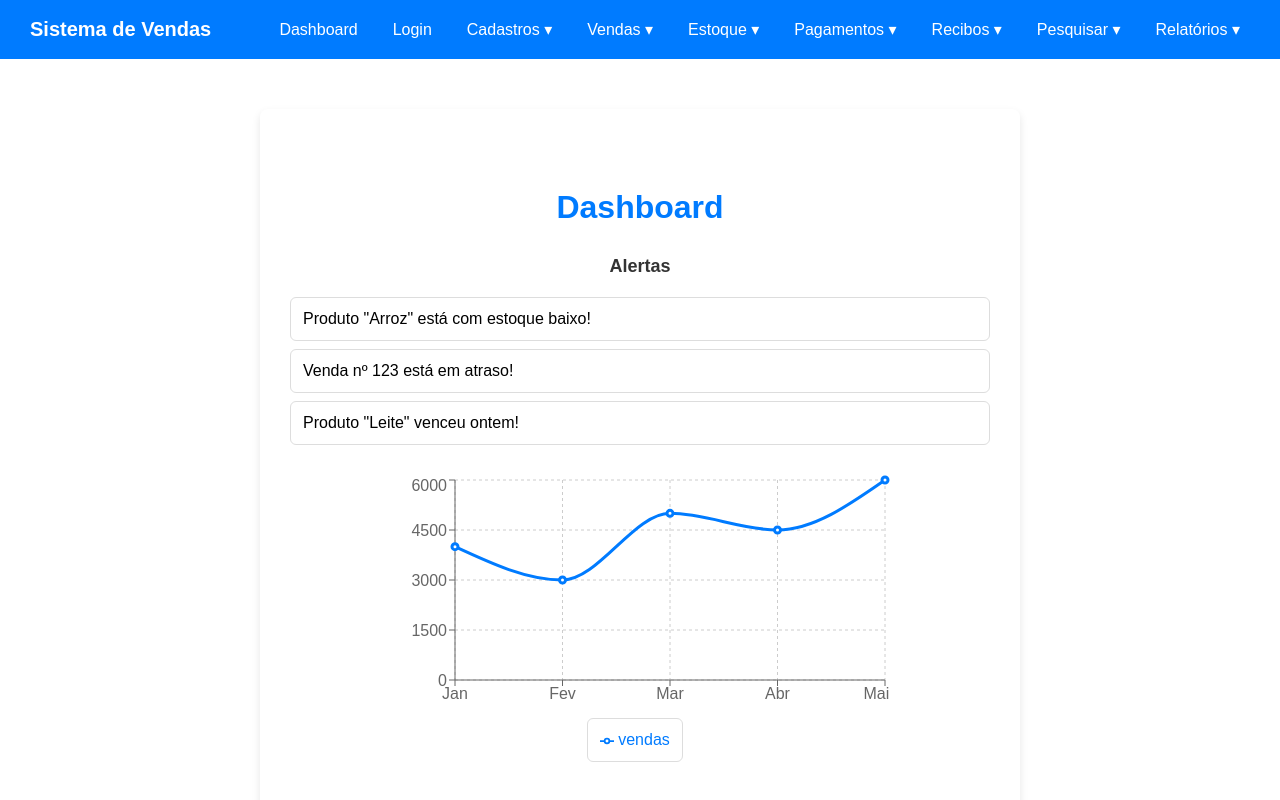
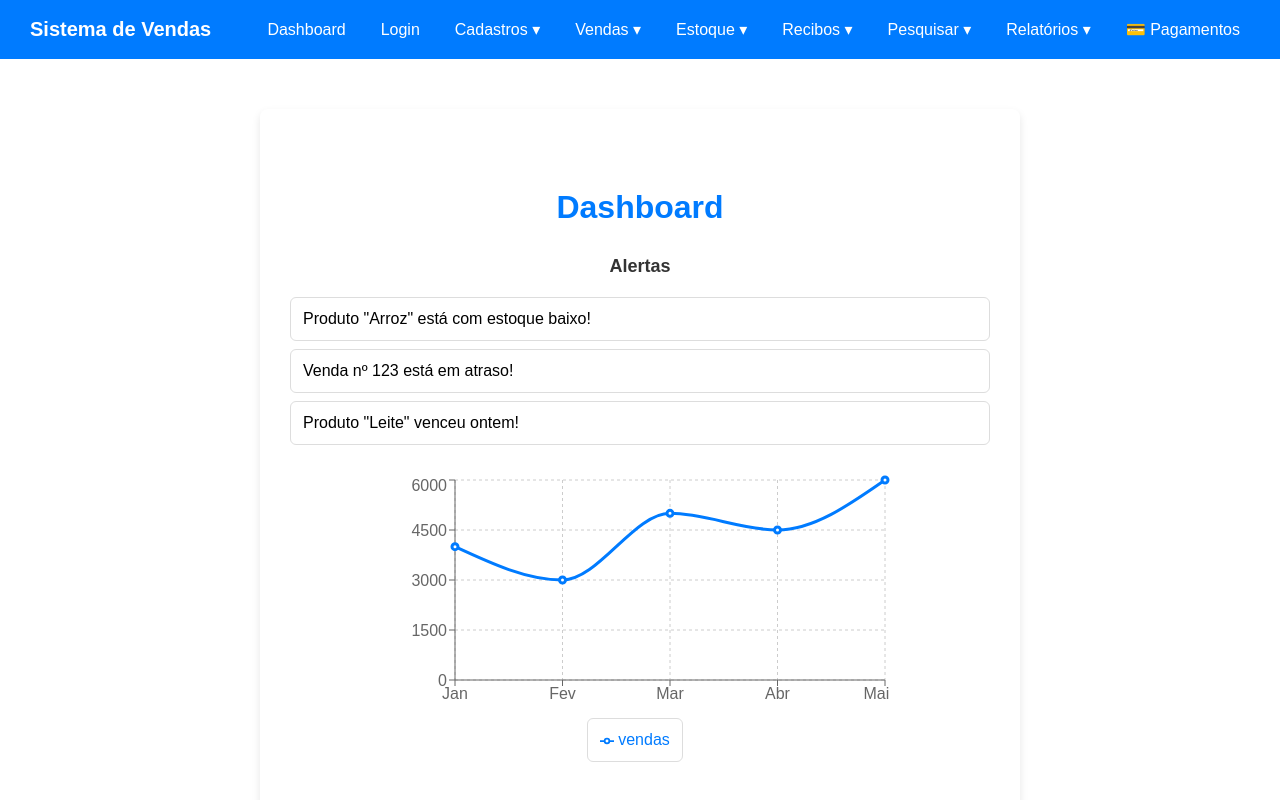
Before and after one commit to luismachadoprusch-bot/Vendas, a React (Create React App) app in the folder vendas-simples/: page /dashboard in a window 1280 px wide. Shown: the top 800 px of the page. Built offline with nearby package versions, Linux system fonts and the light colour scheme.

Commit message:
new feacture:  melhoreas no drop draw

```diff
--- a/vendas-simples/src/App.js
+++ b/vendas-simples/src/App.js
@@ -1,6 +1,6 @@
 // App.js
 import React, { useState } from 'react';
-import { BrowserRouter as Router, Routes, Route, Link } from 'react-router-dom';
+import { BrowserRouter as Router, Routes, Route, Link, Navigate } from 'react-router-dom';
 import CadastroProdutos from './CadastroProdutos';
 import CadastroClientes from './CadastroClientes';
 import CadastroFornecedores from './CadastroFornecedores';
@@ -13,24 +13,62 @@ import RelatoriosVendas from './RelatoriosVendas';
 import RelatoriosEstoque from './RelatoriosEstoque';
 import GestaoPagamentos from './GestaoPagamentos';
 import DescontosPromocoes from './DescontosPromocoes';
-import Dashboard from './Dashboard';   // ✅ agora importa o Dashboard separado
+import Dashboard from './Dashboard';
 import Login from './Login';
 import './App.css';
 
-function Navbar({ usuario, onLogin, onLogout }) {
-  const [showCadastros, setShowCadastros] = useState(false);
-  const [showVendas, setShowVendas] = useState(false);
-  const [showEstoque, setShowEstoque] = useState(false);
-  const [showPagamentos, setShowPagamentos] = useState(false);
-  const [showRecibos, setShowRecibos] = useState(false);
-  const [showPesquisar, setShowPesquisar] = useState(false);
-  const [showRelatorios, setShowRelatorios] = useState(false);
+function Navbar({ usuario, onLogout }) {
+  const [menuAberto, setMenuAberto] = useState(null);
+
+  const toggleMenu = (menu) => setMenuAberto(menu);
+  const closeMenu = () => setMenuAberto(null);
+
+  // Definição centralizada dos menus
+  const menus = [
+    {
+      titulo: "Cadastros",
+      links: [
+        { to: "/produtos", label: "Produtos" },
+        { to: "/clientes", label: "Clientes" },
+        { to: "/fornecedores", label: "Fornecedores" },
+      ],
+    },
+    {
+      titulo: "Vendas",
+      links: [
+        { to: "/vendas", label: "Registro de Vendas" },
+        { to: "/carrinho", label: "Carrinho" },
+        { to: "/descontos", label: "Descontos & Promoções" },
+      ],
+    },
+    {
+      titulo: "Estoque",
+      links: [
+        { to: "/estoque", label: "Controle Estoque" },
+        { to: "/RelatoriosEstoque", label: "Relatórios Estoque" },
+      ],
+    },
+    {
+      titulo: "Recibos",
+      links: [{ to: "/recibos", label: "Emissão de Recibos" }],
+    },
+    {
+      titulo: "Pesquisar",
+      links: [{ to: "/pesquisar", label: "Pesquisa de Produtos" }],
+    },
+    {
+      titulo: "Relatórios",
+      links: [
+        { to: "/relatorios", label: "Vendas" },
+        { to: "/RelatoriosEstoque", label: "Estoque" },
+      ],
+    },
+  ];
 
   return (
     <nav className="navbar">
       <div className="navbar-logo">Sistema de Vendas</div>
       <div className="navbar-links">
-
         <Link to="/dashboard">Dashboard</Link>
 
         {!usuario ? (
@@ -42,96 +80,29 @@ function Navbar({ usuario, onLogin, onLogout }) {
           </>
         )}
 
-        {/* Cadastros */}
-        <div className="dropdown"
-             onMouseEnter={() => setShowCadastros(true)}
-             onMouseLeave={() => setShowCadastros(false)}>
-          <button className="dropbtn">Cadastros ▾</button>
-          {showCadastros && (
-            <div className="dropdown-content">
-              <Link to="/produtos">Produtos</Link>
-              <Link to="/clientes">Clientes</Link>
-              <Link to="/fornecedores">Fornecedores</Link>
-            </div>
-          )}
-        </div>
+        {/* Menus dinâmicos */}
+        {menus.map((menu) => (
+          <div
+            key={menu.titulo}
+            className="dropdown"
+            onMouseEnter={() => toggleMenu(menu.titulo)}
+            onMouseLeave={closeMenu}
+          >
+            <button className="dropbtn">{menu.titulo} ▾</button>
+            {menuAberto === menu.titulo && (
+              <div className="dropdown-content">
+                {menu.links.map((link) => (
+                  <Link key={link.to} to={link.to}>
+                    {link.label}
+                  </Link>
+                ))}
+              </div>
+            )}
+          </div>
+        ))}
 
-        {/* Vendas */}
-        <div className="dropdown"
-             onMouseEnter={() => setShowVendas(true)}
-             onMouseLeave={() => setShowVendas(false)}>
-          <button className="dropbtn">Vendas ▾</button>
-          {showVendas && (
-            <div className="dropdown-content">
-              <Link to="/vendas">Registro de Vendas</Link>
-              <Link to="/carrinho">Carrinho</Link>
-              <Link to="/descontos">Descontos & Promoções</Link>
-            </div>
-          )}
-        </div>
-
-        {/* Estoque */}
-        <div className="dropdown"
-             onMouseEnter={() => setShowEstoque(true)}
-             onMouseLeave={() => setShowEstoque(false)}>
-          <button className="dropbtn">Estoque ▾</button>
-          {showEstoque && (
-            <div className="dropdown-content">
-              <Link to="/estoque">Controle Estoque</Link>
-              <Link to="/RelatoriosEstoque">Relatórios Estoque</Link>
-            </div>
-          )}
-        </div>
-
-        {/* Pagamentos */}
-        <div className="dropdown"
-             onMouseEnter={() => setShowPagamentos(true)}
-             onMouseLeave={() => setShowPagamentos(false)}>
-          <button className="dropbtn">Pagamentos ▾</button>
-          {showPagamentos && (
-            <div className="dropdown-content">
-              <Link to="/GestaoPagamentos">Gestão de Pagamentos</Link>
-            </div>
-          )}
-        </div>
-
-        {/* Recibos */}
-        <div className="dropdown"
-             onMouseEnter={() => setShowRecibos(true)}
-             onMouseLeave={() => setShowRecibos(false)}>
-          <button className="dropbtn">Recibos ▾</button>
-          {showRecibos && (
-            <div className="dropdown-content">
-              <Link to="/recibos">Emissão de Recibos</Link>
-            </div>
-          )}
-        </div>
-
-        {/* Pesquisar */}
-        <div className="dropdown"
-             onMouseEnter={() => setShowPesquisar(true)}
-             onMouseLeave={() => setShowPesquisar(false)}>
-          <button className="dropbtn">Pesquisar ▾</button>
-          {showPesquisar && (
-            <div className="dropdown-content">
-              <Link to="/pesquisar">Pesquisa de Produtos</Link>
-            </div>
-          )}
-        </div>
-
-        {/* Relatórios */}
-        <div className="dropdown"
-             onMouseEnter={() => setShowRelatorios(true)}
-             onMouseLeave={() => setShowRelatorios(false)}>
-          <button className="dropbtn">Relatórios ▾</button>
-          {showRelatorios && (
-            <div className="dropdown-content">
-              <Link to="/relatorios">Vendas</Link>
-              <Link to="/RelatoriosEstoque">Estoque</Link>
-            </div>
-          )}
-        </div>
-
+        {/* Pagamentos direto (sem dropdown, mais intuitivo) */}
+        <Link to="/GestaoPagamentos" className="pagamentos-link">💳 Pagamentos</Link>
       </div>
     </nav>
   );
@@ -145,9 +116,10 @@ function App() {
 
   return (
     <Router>
-      <Navbar usuario={usuarioLogado} onLogin={handleLogin} onLogout={handleLogout} />
+      <Navbar usuario={usuarioLogado} onLogout={handleLogout} />
       <div className="container">
         <Routes>
+          <Route path="/" element={<Navigate to="/dashboard" />} />
           <Route path="/dashboard" element={<Dashboard />} />
           <Route path="/produtos" element={<CadastroProdutos />} />
           <Route path="/clientes" element={<CadastroClientes />} />
```
